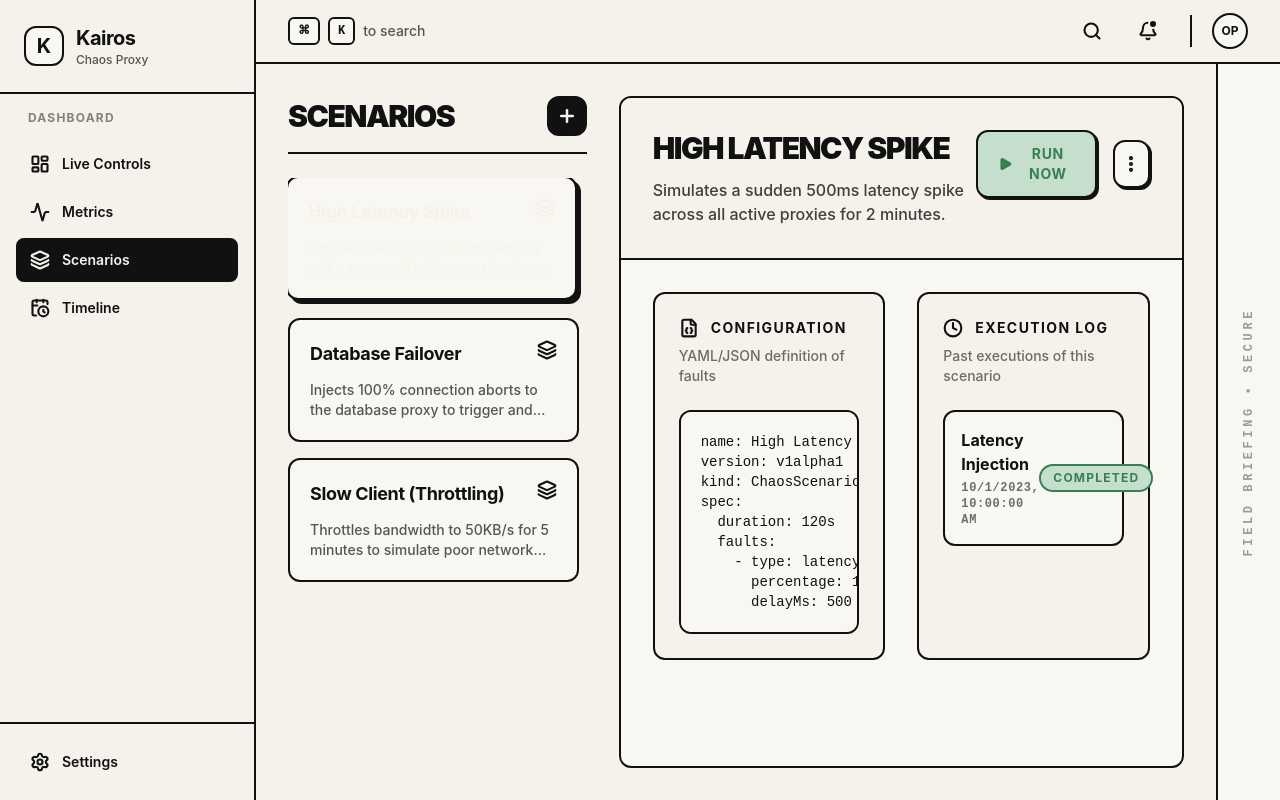
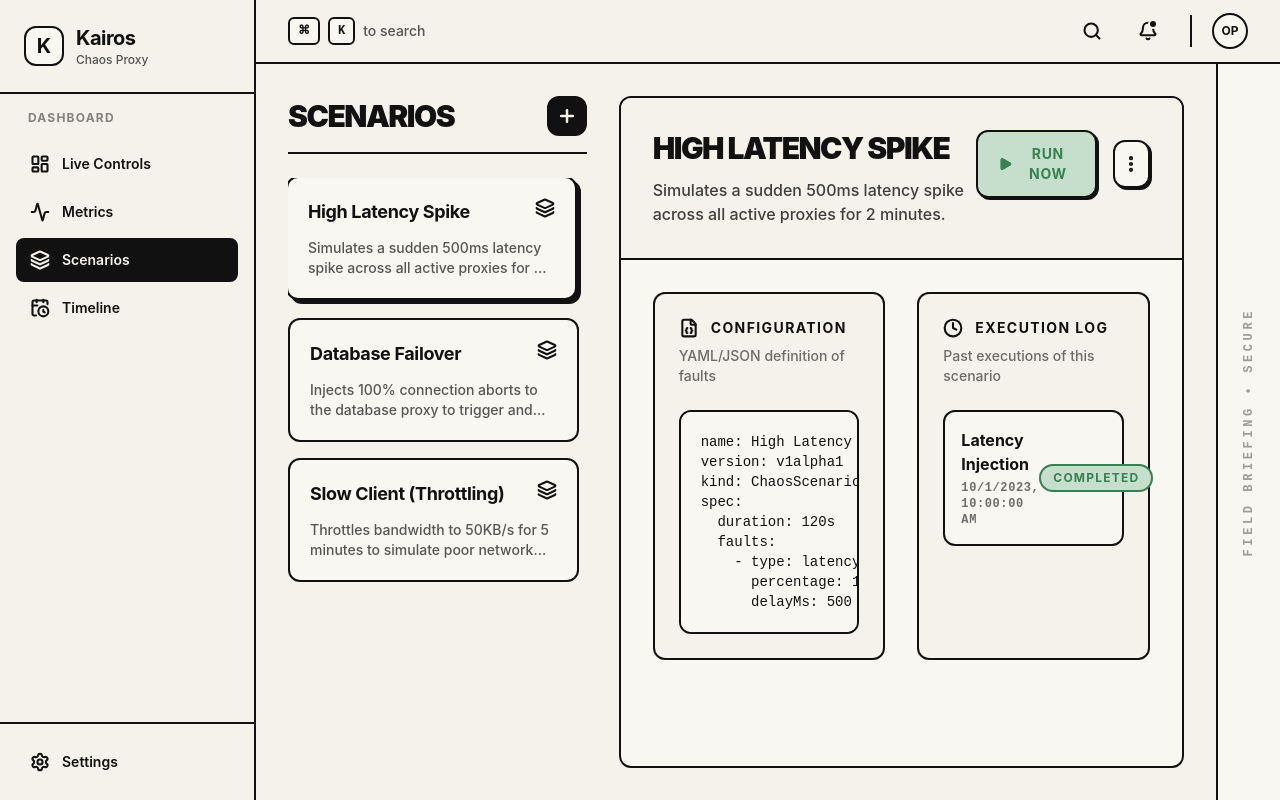
Before and after one commit to PresenceOP-Coder/Kairos, a React (Vite) app in the folder web/: page /scenarios in a window 1280 px wide. Built offline with nearby package versions, Linux system fonts and the light colour scheme.

Commit message:
fix(ui): fix invisible text on selected scenario card

```diff
--- a/web/src/pages/Scenarios.tsx
+++ b/web/src/pages/Scenarios.tsx
@@ -48,15 +48,15 @@ export function Scenarios() {
               onClick={() => setSelectedScenario(scenario)}
               className={`glass-panel p-5 cursor-pointer transition-all duration-200 ${
                 selectedScenario?.id === scenario.id
-                  ? 'bg-foreground text-background shadow-[4px_4px_0px_0px_#111] translate-x-[-2px] translate-y-[-2px]'
-                  : 'bg-card text-foreground hover:shadow-[2px_2px_0px_0px_#111] hover:translate-x-[-1px] hover:translate-y-[-1px]'
+                  ? 'shadow-[4px_4px_0px_0px_#111] translate-x-[-2px] translate-y-[-2px]'
+                  : 'hover:shadow-[2px_2px_0px_0px_#111] hover:translate-x-[-1px] hover:translate-y-[-1px]'
               }`}
             >
               <div className="flex items-start justify-between mb-3">
                 <h3 className="font-bold text-lg">{scenario.name}</h3>
-                <Layers className={`w-5 h-5 stroke-[2.5] ${selectedScenario?.id === scenario.id ? 'text-background' : 'text-foreground'}`} />
+                <Layers className="w-5 h-5 stroke-[2.5] text-foreground" />
               </div>
-              <p className={`text-sm font-medium line-clamp-2 ${selectedScenario?.id === scenario.id ? 'text-background/80' : 'text-foreground/70'}`}>
+              <p className="text-sm font-medium line-clamp-2 text-foreground/70">
                 {scenario.description}
               </p>
             </div>
```
